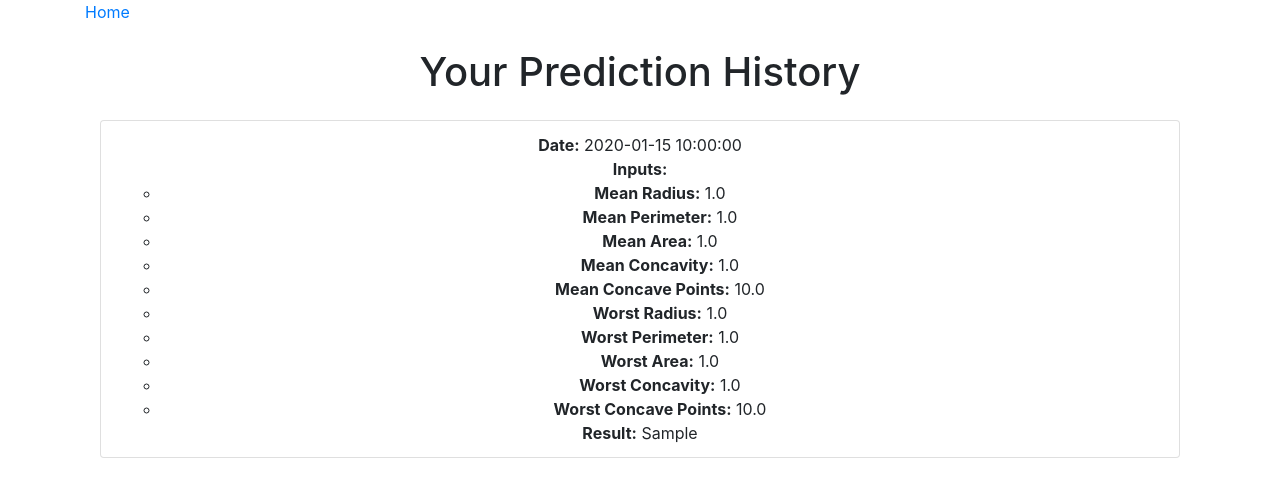
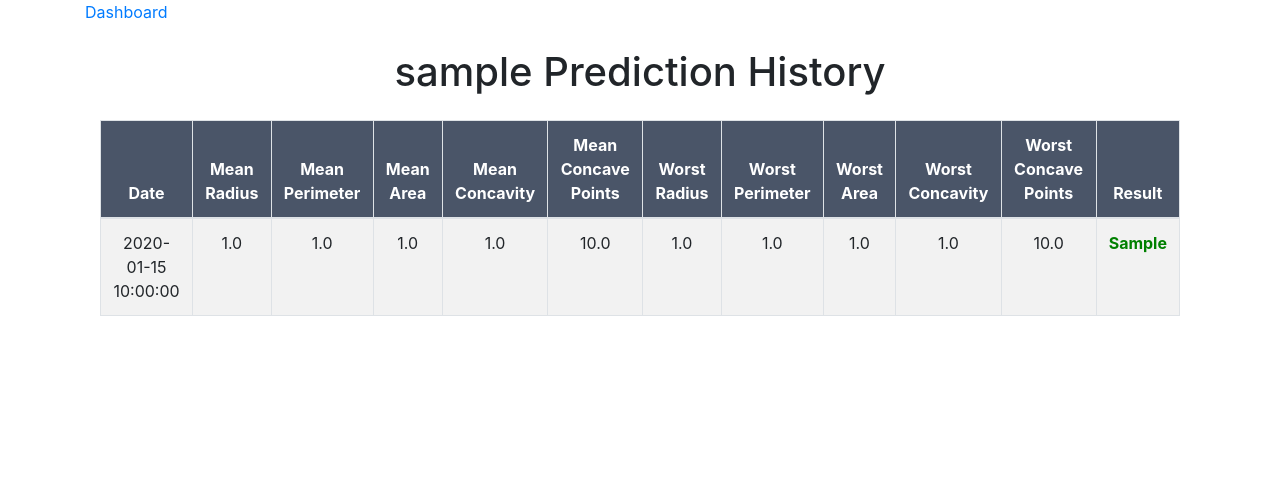
Before and after one commit to ToubaDerakhshande/MLOps_Nexus, a Flask app: template templates/history.html in a window 1280 px wide. Shown: the top 497 px of the page. Run offline with Flask 3, Linux system fonts and the light colour scheme; tables that the repository leaves empty hold one stand-in row (values such as "Sample post"); the template is opened without the code that fills it: values that come from a table or form of the project are taken from there, most other values are stand-ins (such as "Sample title", 1, 10 or a date in 2020); parts of the project's set-up code (start-up, migrations or seed data) failed here and were passed over; some libraries are stand-ins or nearby versions.

Commit message:
Habibi's modification

```diff
--- a/app.py
+++ b/app.py
@@ -1,10 +1,11 @@
 from flask import Flask, render_template, redirect, url_for, request, session, flash
 from flask_sqlalchemy import SQLAlchemy
+from flask_login import UserMixin
 from flask_bcrypt import Bcrypt
-from flask_login import login_required, UserMixin, current_user
+from form import CancerDataForm
+from datetime import datetime
+from models import predict
 import secrets
-
-from models import  predict
 
 app = Flask(__name__)
 
@@ -44,7 +45,7 @@ class Prediction(db.Model):
     result = db.Column(db.String(50), nullable=False)
 
     # Timestamp (when the prediction was made)
-    date_created = db.Column(db.DateTime, default=db.func.current_timestamp())
+    date_created = db.Column(db.DateTime, default=datetime.now, nullable=False)
 
     # Link prediction to the user
     user_id = db.Column(db.Integer, db.ForeignKey('user.id'), nullable=False)
@@ -56,13 +57,12 @@ def login_required(f):
             flash('You need to login first!', 'danger')
             return redirect(url_for('login'))
         return f(*args, **kwargs)
-    wrap.name = f.name
+    wrap.__name__ = f.__name__
     return wrap
 
 @app.route('/')
 def home():
     return render_template('home.html')
-
 
 @app.route('/register', methods=['GET', 'POST'])
 def register():
@@ -87,14 +87,12 @@ def register():
     return render_template('register.html')
 
 
-
 @app.route('/login', methods=['GET', 'POST'])
 def login():
     if request.method == 'POST':
         username = request.form['username']
         password = request.form['password']
         user = User.query.filter_by(username=username).first()
-
 
         if user:
             if bcrypt.check_password_hash(user.password, password):
@@ -112,80 +110,82 @@ def login():
 
     return render_template('login.html')
 
+
 @app.route('/logout')
 def logout():
     session.pop('username')
     flash('You have been logged out!','info')
-    return redirect(url_for('login'))
+    return redirect(url_for('home'))
+
+@app.route('/dashboard')
+def dashboard():
+    return render_template('dashboard.html')
 
 @app.route('/input' , methods=['GET', 'POST'])
 @login_required
 def input_data():
-    if request.method == 'POST':
-        try:
-            # Retrieve and store individual feature inputs
-            mean_radius = float(request.form['mean_radius'])
-            mean_perimeter = float(request.form['mean_perimeter'])
-            mean_area = float(request.form['mean_area'])
-            mean_concavity = float(request.form['mean_concavity'])
-            mean_concave_points = float(request.form['mean_concave_points'])
-            worst_radius = float(request.form['worst_radius'])
-            worst_perimeter = float(request.form['worst_perimeter'])
-            worst_area = float(request.form['worst_area'])
-            worst_concavity = float(request.form['worst_concavity'])
-            worst_concave_points = float(request.form['worst_concave_points'])
+    form = CancerDataForm()
+    if form.validate_on_submit():
+        features = {
+            'mean radius': form.mean_radius.data,
+            'mean perimeter': form.mean_perimeter.data,
+            'mean area': form.mean_area.data,
+            'mean concavity': form.mean_concavity.data,
+            'mean concave points': form.mean_concave_points.data,
+            'worst radius': form.worst_radius.data,
+            'worst perimeter': form.worst_perimeter.data,
+            'worst area': form.worst_area.data,
+            'worst concavity': form.worst_concavity.data,
+            'worst concave points': form.worst_concave_points.data
+        }
 
-            # Make a prediction using the predict function
-            features = [
-                mean_radius, mean_perimeter, mean_area, mean_concavity,
-                mean_concave_points, worst_radius, worst_perimeter,
-                worst_area, worst_concavity, worst_concave_points
-            ]
-            predicted_result = predict(features)
+        prediction = predict(features)
+        result = 'Malignant' if prediction == 1 else 'Benign'
 
-            # Interpret the result
-            result = 'Malignant' if predicted_result == 1 else 'Benign'
+        # Save the prediction to the database
+        if 'user_id' in session:
+            new_prediction = Prediction(
+                mean_radius=features['mean radius'],
+                mean_perimeter=features['mean perimeter'],
+                mean_area=features['mean area'],
+                mean_concavity=features['mean concavity'],
+                mean_concave_points=features['mean concave points'],
+                worst_radius=features['worst radius'],
+                worst_perimeter=features['worst perimeter'],
+                worst_area=features['worst area'],
+                worst_concavity=features['worst concavity'],
+                worst_concave_points=features['worst concave points'],
+                result=result,
+                user_id= session['user_id']
+            )
 
-            # Store the inputs and prediction result in the database
-            prediction = Prediction(
-                mean_radius=mean_radius,
-                mean_perimeter=mean_perimeter,
-                mean_area=mean_area,
-                mean_concavity=mean_concavity,
-                mean_concave_points=mean_concave_points,
-                worst_radius=worst_radius,
-                worst_perimeter=worst_perimeter,
-                worst_area=worst_area,
-                worst_concavity=worst_concavity,
-                worst_concave_points=worst_concave_points,
-                result=result,
-                user_id=current_user.id  # Assuming the user is logged in
-            )
-            db.session.add(prediction)
+            db.session.add(new_prediction)
             db.session.commit()
 
-            # Redirect to the result page with the prediction
-            return render_template('result.html', result=result)
+        # Store the result in the session
+        session['result'] = result
 
-        except ValueError:
-            flash("Invalid input. Please enter numeric values.", "danger")
-            return render_template('input.html')
+        return redirect(url_for('result'))
 
-    return render_template('input.html')
+    return render_template('input.html', form= form)
 
 @app.route('/result')
 @login_required
 def result():
-    result = request.args.get('result')  # Get result from query parameter
-    return render_template('result.html')
+    result = session.get('result')  # Get result from query parameter
+    if result is None:
+        # Handle case where result is not provided, redirect back to input or an error page
+        flash('No result available. Please input the data first.', 'warning')
+        return redirect(url_for('input_data'))
+    return render_template('result.html', result= result)
 
 @app.route('/history')
 @login_required
 def history():
     # Fetch the predictions made by the current user
-    predictions = Prediction.query.filter_by(user_id=current_user.id).order_by(Prediction.date_created.desc()).all()
+    predictions = Prediction.query.filter_by(user_id=session['user_id']).order_by(Prediction.date_created.desc()).all()
     # Pass the predictions to the history template
-    return render_template('history.html', predictions=predictions)
+    return render_template('history.html', predictions=predictions, username= session['username'])
 
 if __name__ == '__main__':
 
@@ -193,4 +193,4 @@ if __name__ == '__main__':
     with app.app_context():
         db.create_all()
 
-    app.run(debug=True, ssl_context='adhoc')
+    app.run(debug=True)
--- a/requirements.txt
+++ b/requirements.txt
@@ -1,10 +1,13 @@
 bcrypt==4.2.0
 blinker==1.8.2
+cffi==1.17.1
 click==8.1.7
+cryptography==43.0.1
 flask==3.0.3
 Flask-Bcrypt==1.0.1
 Flask-Login==0.6.3
 flask-sqlalchemy==3.1.1
+flask-wtf==1.2.1
 greenlet==3.1.1
 importlib-metadata==8.5.0
 itsdangerous==2.2.0
@@ -13,6 +16,7 @@ joblib==1.4.2
 MarkupSafe==2.1.5
 numpy==1.24.4
 pandas==2.0.3
+pycparser==2.22
 python-dateutil==2.9.0.post0
 pytz==2024.2
 scikit-learn==1.3.2
@@ -23,5 +27,6 @@ threadpoolctl==3.5.0
 typing-extensions==4.12.2
 tzdata==2024.2
 werkzeug==3.0.4
+wtforms==3.1.2
 xgboost==2.1.1
 zipp==3.20.2
--- a/templates/history.html
+++ b/templates/history.html
@@ -4,42 +4,61 @@
 
 {% block content %}
 
-<!-- Navigation link to the home page -->
+<!-- Navigation link to the dashboard page -->
 <nav>
-    <a href="{{ url_for('home') }}">Home</a>
+    <a href="{{ url_for('dashboard') }}">Dashboard</a>
 </nav>
 
 <div class="container text-center mt-4">
 
-    <h1 class="my-4">Your Prediction History</h1>
+    <h1 class="my-4">{{ username }} Prediction History</h1>
 
     <!-- Display prediction history if there are any predictions -->
-    <ul class="list-group">
+    <div class="table-responsive">
         {% if predictions %}
-            {% for prediction in predictions %}
-                <li class="list-group-item mb-3">
-                    <strong>Date:</strong> {{ prediction.date_created.strftime('%Y-%m-%d %H:%M:%S') }}<br>
+            <table class="table table-striped table-hover table-bordered">
+                <thead style="background-color: #4a5568; color: white;">
+                    <tr>
+                        <th style="text-align: center;">Date</th>
+                        <th style="text-align: center;">Mean Radius</th>
+                        <th style="text-align: center;">Mean Perimeter</th>
+                        <th style="text-align: center;">Mean Area</th>
+                        <th style="text-align: center;">Mean Concavity</th>
+                        <th style="text-align: center;">Mean Concave Points</th>
+                        <th style="text-align: center;">Worst Radius</th>
+                        <th style="text-align: center;">Worst Perimeter</th>
+                        <th style="text-align: center;">Worst Area</th>
+                        <th style="text-align: center;">Worst Concavity</th>
+                        <th style="text-align: center;">Worst Concave Points</th>
+                        <th style="text-align: center;">Result</th>
+                    </tr>
+                </thead>
+                <tbody>
+                    {% for prediction in predictions %}
+                        <tr>
+                            <td style="text-align: center;">{{ prediction.date_created.strftime('%Y-%m-%d %H:%M:%S') }}</td>
+                            <td style="text-align: center;">{{ prediction.mean_radius }}</td>
+                            <td style="text-align: center;">{{ prediction.mean_perimeter }}</td>
+                            <td style="text-align: center;">{{ prediction.mean_area }}</td>
+                            <td style="text-align: center;">{{ prediction.mean_concavity }}</td>
+                            <td style="text-align: center;">{{ prediction.mean_concave_points }}</td>
+                            <td style="text-align: center;">{{ prediction.worst_radius }}</td>
+                            <td style="text-align: center;">{{ prediction.worst_perimeter }}</td>
+                            <td style="text-align: center;">{{ prediction.worst_area }}</td>
+                            <td style="text-align: center;">{{ prediction.worst_concavity }}</td>
+                            <td style="text-align: center;">{{ prediction.worst_concave_points }}</td>
+                            <!-- Colorize Result -->
+                            <td style="text-align: center; color: {% if prediction.result == 'Malignant' %}red{% else %}green{% endif %}; font-weight: bold;">
+                                {{ prediction.result }}
+                            </td>
+                        </tr>
+                    {% endfor %}
+                </tbody>
+            </table>
+        {% else %}
+            <div class="alert alert-warning">No predictions available.</div>
+        {% endif %}
+    </div>
+</div>
 
-                    <strong>Inputs:</strong>
-                    <ul>
-                        <li><strong>Mean Radius:</strong> {{ prediction.mean_radius }}</li>
-                        <li><strong>Mean Perimeter:</strong> {{ prediction.mean_perimeter }}</li>
-                        <li><strong>Mean Area:</strong> {{ prediction.mean_area }}</li>
-                        <li><strong>Mean Concavity:</strong> {{ prediction.mean_concavity }}</li>
-                        <li><strong>Mean Concave Points:</strong> {{ prediction.mean_concave_points }}</li>
-                        <li><strong>Worst Radius:</strong> {{ prediction.worst_radius }}</li>
-                        <li><strong>Worst Perimeter:</strong> {{ prediction.worst_perimeter }}</li>
-                        <li><strong>Worst Area:</strong> {{ prediction.worst_area }}</li>
-                        <li><strong>Worst Concavity:</strong> {{ prediction.worst_concavity }}</li>
-                        <li><strong>Worst Concave Points:</strong> {{ prediction.worst_concave_points }}</li>
-                    </ul>
-
-                    <strong>Result:</strong> {{ prediction.result }}
-                </li>
-            {% endfor %}
-        {% else %}
-            <li class="list-group-item">No predictions available.</li>
-        {% endif %}
-    </ul>
-</div>
 {% endblock %}
```
Also changed, not shown: form.py (added, +16 -0 lines).
